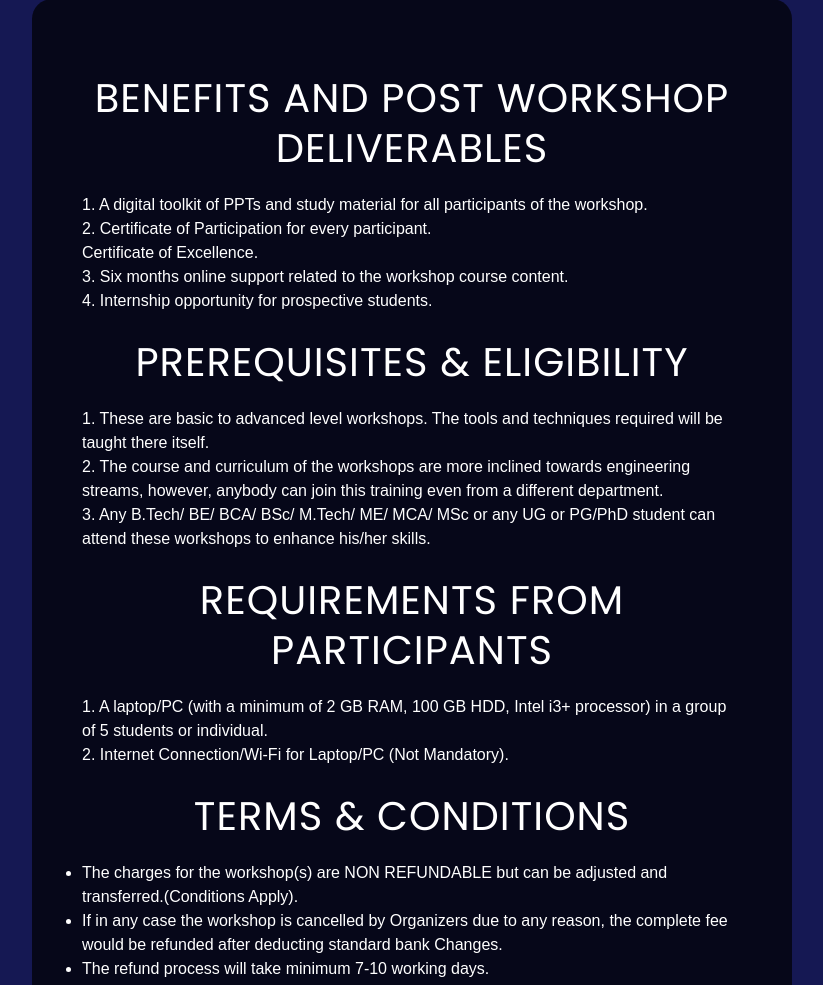
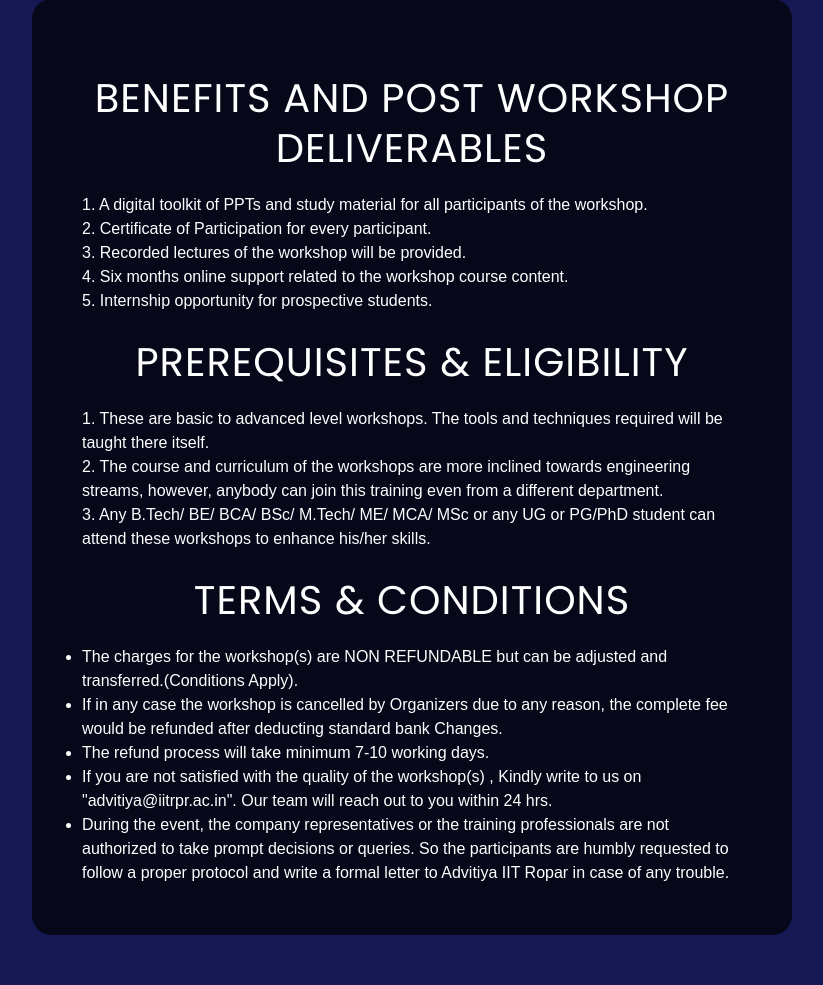
Before and after one commit to software-community/Advitiya-20, a Django app: page /benefits/ in a window 1280 px wide. Shown: the part 151-1136 px from the top of the page, without its empty margins (228-1051 px from the left). Run offline with Django 3.2, Linux system fonts and the light colour scheme; parts of the project's set-up code (start-up, migrations or seed data) failed here and were passed over; some libraries are stand-ins or nearby versions; some web fonts are replaced.

Commit message:
Update benefites & certificate.

```diff
--- a/main_page/templates/main_page/benefits_n_certification.html
+++ b/main_page/templates/main_page/benefits_n_certification.html
@@ -14,10 +14,9 @@
                     <ul>
                         <li>1. A digital toolkit of PPTs and study material for all participants of the workshop.</li>
                         <li>2. Certificate of Participation for every participant.</li>
-                        {# <li>3. A competition will be organized at the end of the workshop and winners will be awarded with #}
-                        Certificate of Excellence.</li>
-                        <li>3. Six months online support related to the workshop course content.</li>
-                        <li>4. Internship opportunity for prospective students.</li>
+                        <li>3. Recorded lectures of the workshop will be provided.</li>
+                        <li>4. Six months online support related to the workshop course content.</li>
+                        <li>5. Internship opportunity for prospective students.</li>
                     </ul>
                     <br>
                     <h3>Prerequisites & Eligibility</h3>
@@ -28,13 +27,6 @@
                             however, anybody can join this training even from a different department.</li>
                         <li>3. Any B.Tech/ BE/ BCA/ BSc/ M.Tech/ ME/ MCA/ MSc or any UG or PG/PhD student can attend these workshops to
                             enhance his/her skills.</li>
-                    </ul>
-                    <br>
-                    <h3>Requirements from Participants</h3>
-                    <ul>
-                        <li>1. A laptop/PC (with a minimum of 2 GB RAM, 100 GB HDD, Intel i3+ processor) in a group of 5 students or
-                            individual.</li>
-                        <li>2. Internet Connection/Wi-Fi for Laptop/PC (Not Mandatory).</li>
                     </ul>
                     <br>
                     <h3>Terms & Conditions</h3>
```
